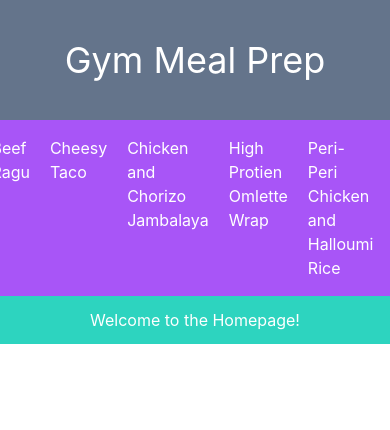
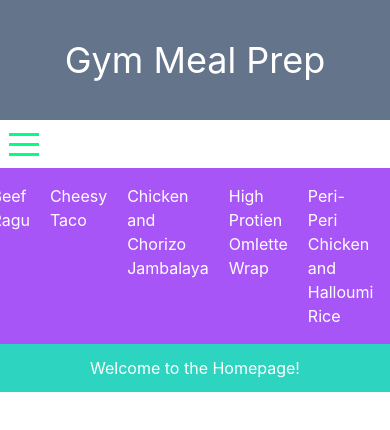
Before and after one commit to calumsmyth/gmpv, a React (Vite) app: page / in a window 390 px wide. Shown: the top 430 px of the page. Built offline with nearby package versions, Linux system fonts and the light colour scheme; the HTML template or start-up script is replaced by a standard one.

Commit message:
Added Hamburger menu to App.jsx for testing

```diff
--- a/src/App.jsx
+++ b/src/App.jsx
@@ -3,6 +3,7 @@ import {BrowserRouter as Router} from 'react-router-dom';
 import './App.css'
 import Navbar from './components/Navbar'
 import MyRoutes from './components/routing/MyRoutes'
+import HamburgerMenu from './components/HamburgerMenu';
 
 function App() {
   const [count, setCount] = useState(0)
@@ -10,6 +11,7 @@ function App() {
   return (
     <Router>
       <h1 className="bg-slate-500 text-white text-center text-4xl p-10">Gym Meal Prep</h1>
+      <HamburgerMenu />
       <Navbar />
       <MyRoutes />
     </Router>
```
